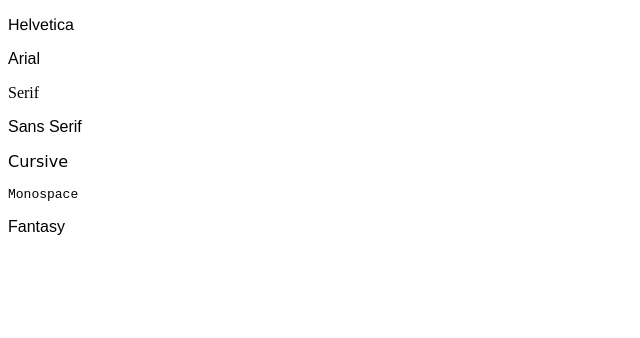
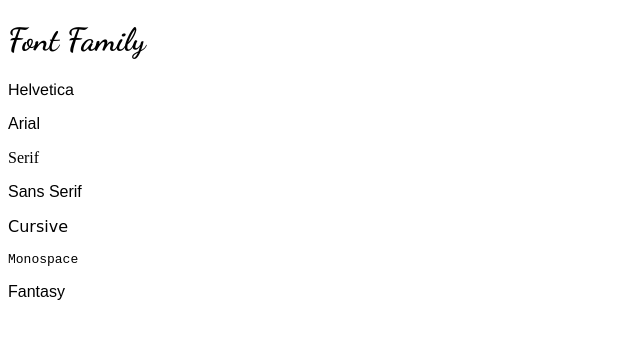
Before and after one commit to tsounguc/6.1-Font-Properties, a plain HTML site: page font-family.html in a window 1280 px wide. Shown: the whole page, without its empty margins (0-640 px from the left). Drawn offline with Linux system fonts and the light colour scheme.

Commit message:
Added Dancing Script font-family from font.google.com

```diff
--- a/font-family.html
+++ b/font-family.html
@@ -32,10 +32,17 @@
     #fantasy {
       font-family: fantasy;
     }
+    h1{
+      font-family: 'Dancing Script', cursive;
+    }
   </style>
+  <link rel="preconnect" href="https://fonts.googleapis.com">
+  <link rel="preconnect" href="https://fonts.gstatic.com" crossorigin>
+  <link href="https://fonts.googleapis.com/css2?family=Dancing+Script:wght@400;500;600;700&family=Lato:wght@300;400;700&display=swap" rel="stylesheet">
 </head>
 
 <body>
+  <h1>Font Family</h1>
   <p id="helvetica">Helvetica</p>
   <p id="arial">Arial</p>
   <p id="serif">Serif</p>
```
